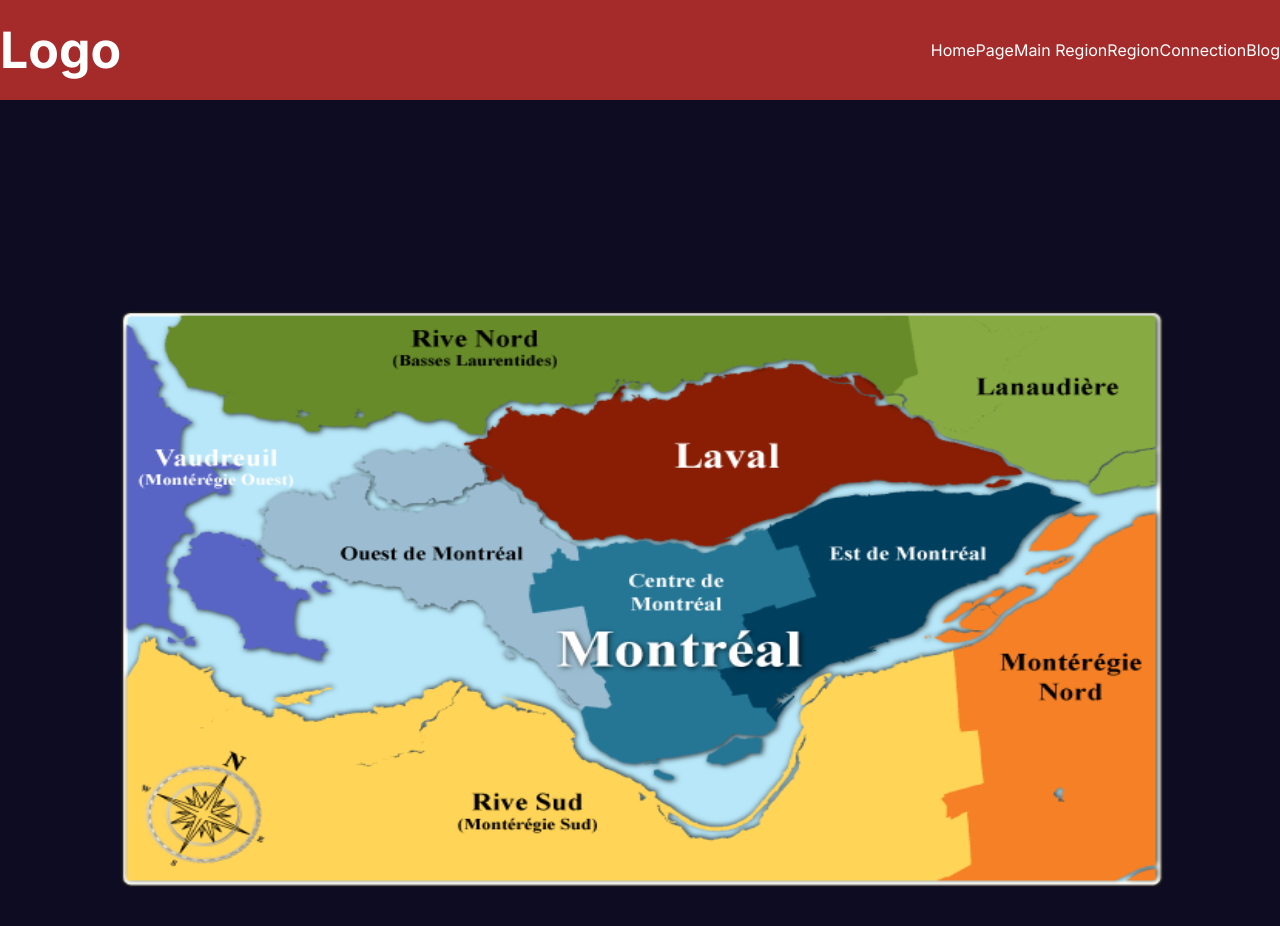
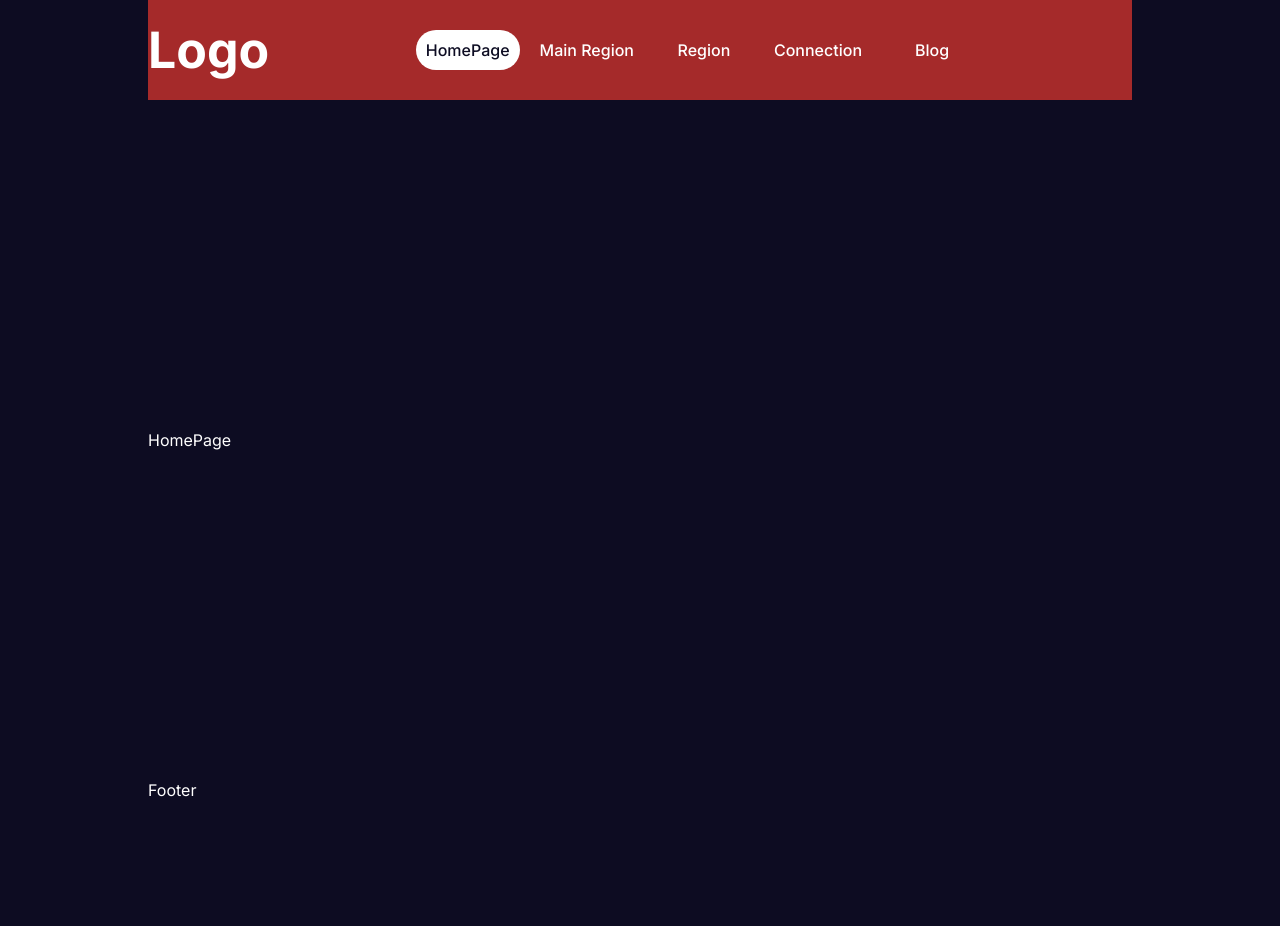
Before and after one commit to SAMEER563/project1, a Next.js app: page / in a window 1280 px wide. Shown: the top 926 px of the page. After the commit the page ends 800 px from the top, so only its background shows below. Built offline with nearby package versions, Linux system fonts and the light colour scheme.

Commit message:
navbar done

```diff
--- a/src/app/globals.css
+++ b/src/app/globals.css
@@ -2,6 +2,7 @@
   --bg: #0d0c22;
   --text: white;
   --btn: brown;
+  --red: red;
 
 }
 
@@ -19,3 +20,57 @@
   text-decoration: none;
   color: inherit;
 }
+
+.container{
+  width: 1536px;
+  margin: auto;
+  padding-left: 50px;
+  padding-right: 50px;
+  min-height: 100vh;
+  display: flex;
+  justify-content: space-between;
+  flex-direction: column;
+}
+
+@media (max-width: 1536px) {
+  .container {
+    width: 1366px;
+  }
+}
+
+@media (max-width: 1366px) {
+  .container {
+    width: 1280px;
+  }
+}
+
+@media (max-width: 1280px) {
+  .container {
+    width: 1024px;
+    padding-left: 20px;
+    padding-right: 20px;
+  }
+}
+
+@media (max-width: 1024px) {
+  .container {
+    width: 768px;
+  }
+}
+
+@media (max-width: 768px) {
+  .container {
+    width: 640px;
+  }
+}
+
+@media (max-width: 640px) {
+  .container {
+    width: 475px;
+  }
+}
+@media (max-width: 475px) {
+  .container {
+    width: 380px;
+  }
+}
--- a/src/app/home.module.css
+++ b/src/app/home.module.css
@@ -1,15 +1,10 @@
-.container {
-    display: flex;
-    gap: 100px;
-    background-color: aliceblue;
-}
-
-.img{
-    margin-top: 200px;
-    padding: 100px;
-    width: 500px;
-    height: 50px;
-    display: flex;
 
 
-}
+/* .imgContainer{
+    position: relative;
+    width: 100%;
+    height: 500px;
+
+
+
+} */
--- a/src/app/layout.js
+++ b/src/app/layout.js
@@ -18,7 +18,7 @@
         <div className='container'>
           <Navbar />
         {children}
-        {/* <Footer /> */}
+        <Footer />
         </div>
         </body>
     </html>
--- a/src/app/page.jsx
+++ b/src/app/page.jsx
@@ -3,9 +3,8 @@
 
 const Home = () => {
   return (
-    <div className={styles.container}>
-        <Image src="/img.png" alt="" fill className={styles.img} />
-        </div>
+
+    <div>HomePage</div>
   )
 }
 
--- a/src/components/footer/Footer.jsx
+++ b/src/components/footer/Footer.jsx
@@ -1,8 +1,8 @@
-
+import styles from "./footer.module.css"
 
 const Footer = () => {
   return (
-    <div>Footer</div>
+    <div className={styles.container}>Footer</div>
   )
 }
 
--- a/src/components/footer/footer.module.css
+++ b/src/components/footer/footer.module.css
@@ -0,0 +1,3 @@
+.container{
+
+}
--- a/src/components/navbar/Navbar.jsx
+++ b/src/components/navbar/Navbar.jsx
@@ -7,9 +7,9 @@
 const Navbar = () => {
   return (
     <div className={styles.container}>
-      <div className={styles.logo}>Logo</div>
+      <div className={styles.logo} >Logo</div>
+     <Links />
 
-       <Links />
     </div>
   )
 }
--- a/src/components/navbar/links/Links.jsx
+++ b/src/components/navbar/links/Links.jsx
@@ -1,8 +1,10 @@
+"use client"
 import Link from "next/link"
 import styles from "./links.module.css"
+import Navlink from "./navlink/Navlink"
+import { useState } from "react"
 
-const Links = () => {
-    const links = [
+const links = [
     {
         title: "HomePage",
         path: "/",
@@ -24,11 +26,25 @@
         path: "/blog",
     },
 ]
+const Links = () => {
+    const [open, setOpen] = useState(false)
   return (
-      <div>
+    <div className={styles.container}>
+      <div className={styles.links}>
         {links.map((link=>(
-            <Link href={link.path} key={link.title}>{link.title}</Link>
+            //
+            <Navlink item={link} key={link.title}/>
         )))}
+      </div>
+      <button className={styles.menuButton} onClick={() => setOpen((prev) => !prev)}>Menu</button>
+      {
+        open && (
+        <div className={styles.mobileLinks}>
+            {links.map((link) => (
+                <Navlink item={link} key={link.title}/>
+            ))}
+      </div>
+      )}
       </div>
   )
 }
--- a/src/components/navbar/links/links.module.css
+++ b/src/components/navbar/links/links.module.css
@@ -0,0 +1,37 @@
+.links{
+    display: flex;
+    align-items: center;
+    gap: 10px;
+    padding-right: 150px;
+}
+
+.menuButton,
+.mobileLinks{
+   display: none;
+}
+
+@media (max-width: 768px){
+    .links{
+        display: none;
+    }
+
+.menuButton{
+    display: block;
+    cursor: pointer;
+
+}
+
+    .mobileLinks{
+        position: absolute;
+        top: 100px;
+        right: 0;
+        width: 50%;
+        height: calc(100vh - 100px);
+        background-color: rgb(98, 24, 24);
+        display: flex;
+        flex-direction: column;
+        align-items: center;
+        justify-content: center;
+        gap: 10px;
+    }
+}
--- /dev/null
+++ b/src/components/navbar/links/navlink/Navlink.jsx
@@ -0,0 +1,19 @@
+"use client"
+import Link from "next/link";
+import styles from "./navlink.module.css";
+import { usePathname } from "next/navigation";
+
+const Navlink = ({item}) => {
+
+const pathName = usePathname();
+
+  return (
+    // <div className={styles.container}>
+    <Link href={item.path}className={`${styles.container} ${pathName === item.path && styles.active}`}>
+        {item.title}
+        </Link>
+    // </div>
+  );
+};
+
+export default Navlink;
--- /dev/null
+++ b/src/components/navbar/links/navlink/navlink.module.css
@@ -0,0 +1,12 @@
+.container{
+    min-width: 100px;
+    padding: 10px;
+    border-radius: 20px;
+    font-weight: 500;
+    text-align: center;
+}
+
+.active{
+    background-color:var(--text);
+    color: var(--bg);
+}
--- a/src/components/navbar/navbar.module.css
+++ b/src/components/navbar/navbar.module.css
@@ -9,4 +9,5 @@
 .logo{
     font-size: 50px;
     font-weight: bold;
+    cursor: pointer;
 }
```
